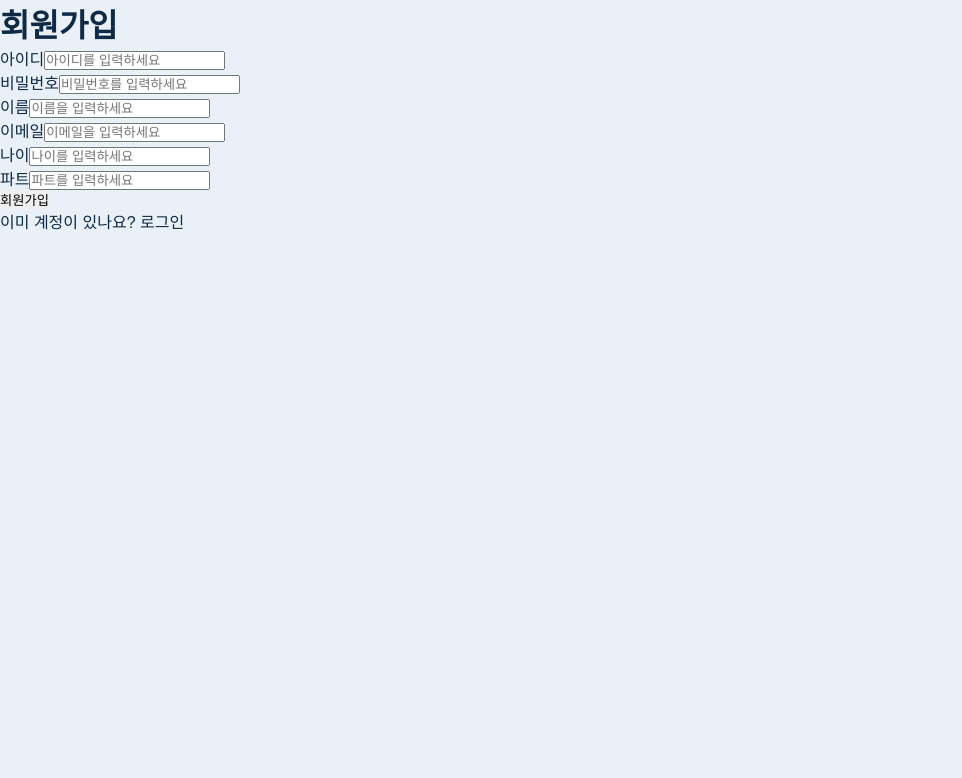
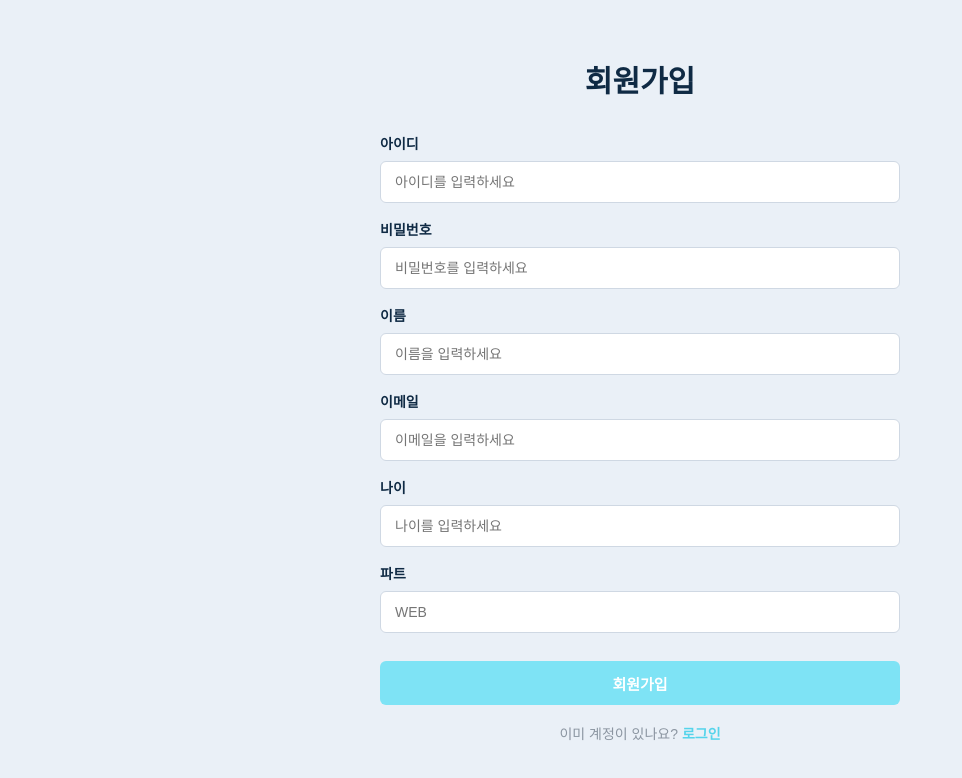
Before and after one commit to 38-lets-sopt-web/SoheeLee, a React (Vite) app in the folder week4/Homework/: page /signup in a window 1280 px wide. Shown: the top 778 px of the page, without its empty margins (0-962 px from the left). Built offline with nearby package versions, Linux system fonts and the light colour scheme.

Commit message:
design:로그인,회원가입 스타일 적용

```diff
--- a/week4/Homework/src/pages/LoginPage.tsx
+++ b/week4/Homework/src/pages/LoginPage.tsx
@@ -1,6 +1,8 @@
 import {Link,useNavigate} from 'react-router-dom';
 import { useState } from 'react';
+import styled from "@emotion/styled";
 import api from '@/api/axios';
+
 
 function LoginPage() {
     const navigate = useNavigate();
@@ -38,13 +40,14 @@ function LoginPage() {
         }
     };
   return (
-    <main>
-        <h1>로그인</h1>
+    <AuthPage>
+    <AuthContainer>
+        <Title>로그인</Title>
 
-        <form onSubmit={handleLogin}>
-            <div>
-            <label htmlFor="loginId">아이디</label>
-            <input
+        <Form onSubmit={handleLogin}>
+            <InputGroup>
+            <Label htmlFor="loginId">아이디</Label>
+            <Input
             type="text"
             id="loginId"
             name="loginId"
@@ -52,10 +55,10 @@ function LoginPage() {
             value={loginId}
             onChange={(event) => setLoginId(event.target.value)}
             />
-            </div>
-            <div>
-            <label htmlFor="password">비밀번호</label>
-            <input
+            </InputGroup>
+            <InputGroup>
+            <Label htmlFor="password">비밀번호</Label>
+            <Input
             type="password"
             id="password"
             name="password"
@@ -63,12 +66,102 @@ function LoginPage() {
             value={password}
             onChange={(event) => setPassword(event.target.value)}
             />
-            </div>
-            <button type="submit">로그인</button>
-        </form>
-        <Link to="/signup">회원가입</Link>
-    </main>
+            </InputGroup>
+            <SubmitButton type="submit">로그인</SubmitButton>
+        </Form>
+             <GuideText>
+        계정이 없나요? <SignupLink to="/signup">회원가입</SignupLink>
+      </GuideText>
+    </AuthContainer>
+    </AuthPage>
   );
 }
 
 export default LoginPage;
+
+const AuthPage = styled.main`
+  min-height: 100vh;
+  background-color: ${({ theme }) => theme.colors.background};
+
+  display: flex;
+  justify-content: center;
+  align-items: center;
+`;
+
+const AuthContainer = styled.section`
+  width: 520px;
+`;
+
+const Title = styled.h1`
+  margin-bottom: 32px;
+
+  text-align: center;
+  font-size: 30px;
+  font-weight: 800;
+  color: ${({ theme }) => theme.colors.text};
+`;
+
+const Form = styled.form`
+  display: flex;
+  flex-direction: column;
+  gap: 18px;
+`;
+
+const InputGroup = styled.div`
+  display: flex;
+  flex-direction: column;
+  gap: 8px;
+`;
+
+const Label = styled.label`
+  font-size: 14px;
+  font-weight: 700;
+  color: ${({ theme }) => theme.colors.text};
+`;
+
+const Input = styled.input`
+  width: 100%;
+  height: 42px;
+  padding: 0 14px;
+
+  border: 1px solid ${({ theme }) => theme.colors.border};
+  border-radius: ${({ theme }) => theme.radius.sm};
+  background-color: ${({ theme }) => theme.colors.white};
+
+  font-size: 14px;
+
+  &:focus {
+    outline: none;
+    border-color: ${({ theme }) => theme.colors.sky};
+  }
+`;
+
+const SubmitButton = styled.button`
+  width: 100%;
+  height: 44px;
+  margin-top: 12px;
+
+  border-radius: ${({ theme }) => theme.radius.sm};
+  background-color: ${({ theme }) => theme.colors.sky};
+  color: ${({ theme }) => theme.colors.white};
+
+  font-size: 15px;
+  font-weight: 700;
+
+  &:hover {
+    background-color: ${({ theme }) => theme.colors.skyHover};
+  }
+`;
+
+const GuideText = styled.p`
+  margin-top: 18px;
+
+  text-align: center;
+  font-size: 14px;
+  color: ${({ theme }) => theme.colors.subText};
+`;
+
+const SignupLink = styled(Link)`
+  color: ${({ theme }) => theme.colors.skyHover};
+  font-weight: 700;
+`;
--- a/week4/Homework/src/pages/SignupPage.tsx
+++ b/week4/Homework/src/pages/SignupPage.tsx
@@ -1,5 +1,6 @@
 import { Link, useNavigate } from "react-router-dom";
 import { useState } from "react";
+import styled from "@emotion/styled";
 import api from "@/api/axios";
 import axios from "axios";
 
@@ -57,14 +58,15 @@ function SignupPage() {
 }
   };
 
-  return (
-    <main>
-      <h1>회원가입</h1>
+return (
+  <AuthPage>
+    <AuthContainer>
+      <Title>회원가입</Title>
 
-      <form onSubmit={handleSignup}>
-        <div>
-          <label htmlFor="signupId">아이디</label>
-          <input
+      <Form onSubmit={handleSignup}>
+        <InputGroup>
+          <Label htmlFor="signupId">아이디</Label>
+          <Input
             type="text"
             id="signupId"
             name="signupId"
@@ -72,10 +74,11 @@ function SignupPage() {
             value={signupForm.signupId}
             onChange={handleChange}
           />
-        </div>
-        <div>
-          <label htmlFor="password">비밀번호</label>
-          <input
+        </InputGroup>
+
+        <InputGroup>
+          <Label htmlFor="password">비밀번호</Label>
+          <Input
             type="password"
             id="password"
             name="password"
@@ -83,10 +86,11 @@ function SignupPage() {
             value={signupForm.password}
             onChange={handleChange}
           />
-        </div>
-        <div>
-          <label htmlFor="name">이름</label>
-          <input
+        </InputGroup>
+
+        <InputGroup>
+          <Label htmlFor="name">이름</Label>
+          <Input
             type="text"
             id="name"
             name="name"
@@ -94,10 +98,11 @@ function SignupPage() {
             value={signupForm.name}
             onChange={handleChange}
           />
-        </div>
-        <div>
-          <label htmlFor="email">이메일</label>
-          <input
+        </InputGroup>
+
+        <InputGroup>
+          <Label htmlFor="email">이메일</Label>
+          <Input
             type="email"
             id="email"
             name="email"
@@ -105,10 +110,11 @@ function SignupPage() {
             value={signupForm.email}
             onChange={handleChange}
           />
-        </div>
-        <div>
-          <label htmlFor="age">나이</label>
-          <input
+        </InputGroup>
+
+        <InputGroup>
+          <Label htmlFor="age">나이</Label>
+          <Input
             type="number"
             id="age"
             name="age"
@@ -116,26 +122,116 @@ function SignupPage() {
             value={signupForm.age}
             onChange={handleChange}
           />
-        </div>
-        <div>
-          <label htmlFor="part">파트</label>
-          <input
+        </InputGroup>
+
+        <InputGroup>
+          <Label htmlFor="part">파트</Label>
+          <Input
             type="text"
             id="part"
             name="part"
-            placeholder="파트를 입력하세요"
+            placeholder="WEB"
             value={signupForm.part}
             onChange={handleChange}
           />
-        </div>
+        </InputGroup>
 
-        <button type="submit">회원가입</button>
-      </form>
-      <p>
-        이미 계정이 있나요? <Link to="/login">로그인</Link>
-      </p>
-    </main>
-  );
+        <SubmitButton type="submit">회원가입</SubmitButton>
+      </Form>
+
+      <GuideText>
+        이미 계정이 있나요? <LoginLink to="/login">로그인</LoginLink>
+      </GuideText>
+    </AuthContainer>
+  </AuthPage>
+);
 }
 
 export default SignupPage;
+
+const AuthPage = styled.main`
+  min-height: 100vh;
+  background-color: ${({ theme }) => theme.colors.background};
+
+  display: flex;
+  justify-content: center;
+  align-items: center;
+`;
+
+const AuthContainer = styled.section`
+  width: 520px;
+`;
+
+const Title = styled.h1`
+  margin-bottom: 32px;
+
+  text-align: center;
+  font-size: 30px;
+  font-weight: 800;
+  color: ${({ theme }) => theme.colors.text};
+`;
+
+const Form = styled.form`
+  display: flex;
+  flex-direction: column;
+  gap: 16px;
+`;
+
+const InputGroup = styled.div`
+  display: flex;
+  flex-direction: column;
+  gap: 8px;
+`;
+
+const Label = styled.label`
+  font-size: 14px;
+  font-weight: 700;
+  color: ${({ theme }) => theme.colors.text};
+`;
+
+const Input = styled.input`
+  width: 100%;
+  height: 42px;
+  padding: 0 14px;
+
+  border: 1px solid ${({ theme }) => theme.colors.border};
+  border-radius: ${({ theme }) => theme.radius.sm};
+  background-color: ${({ theme }) => theme.colors.white};
+
+  font-size: 14px;
+
+  &:focus {
+    outline: none;
+    border-color: ${({ theme }) => theme.colors.sky};
+  }
+`;
+
+const SubmitButton = styled.button`
+  width: 100%;
+  height: 44px;
+  margin-top: 12px;
+
+  border-radius: ${({ theme }) => theme.radius.sm};
+  background-color: ${({ theme }) => theme.colors.sky};
+  color: ${({ theme }) => theme.colors.white};
+
+  font-size: 15px;
+  font-weight: 700;
+
+  &:hover {
+    background-color: ${({ theme }) => theme.colors.skyHover};
+  }
+`;
+
+const GuideText = styled.p`
+  margin-top: 18px;
+
+  text-align: center;
+  font-size: 14px;
+  color: ${({ theme }) => theme.colors.subText};
+`;
+
+const LoginLink = styled(Link)`
+  color: ${({ theme }) => theme.colors.skyHover};
+  font-weight: 700;
+`;
```
